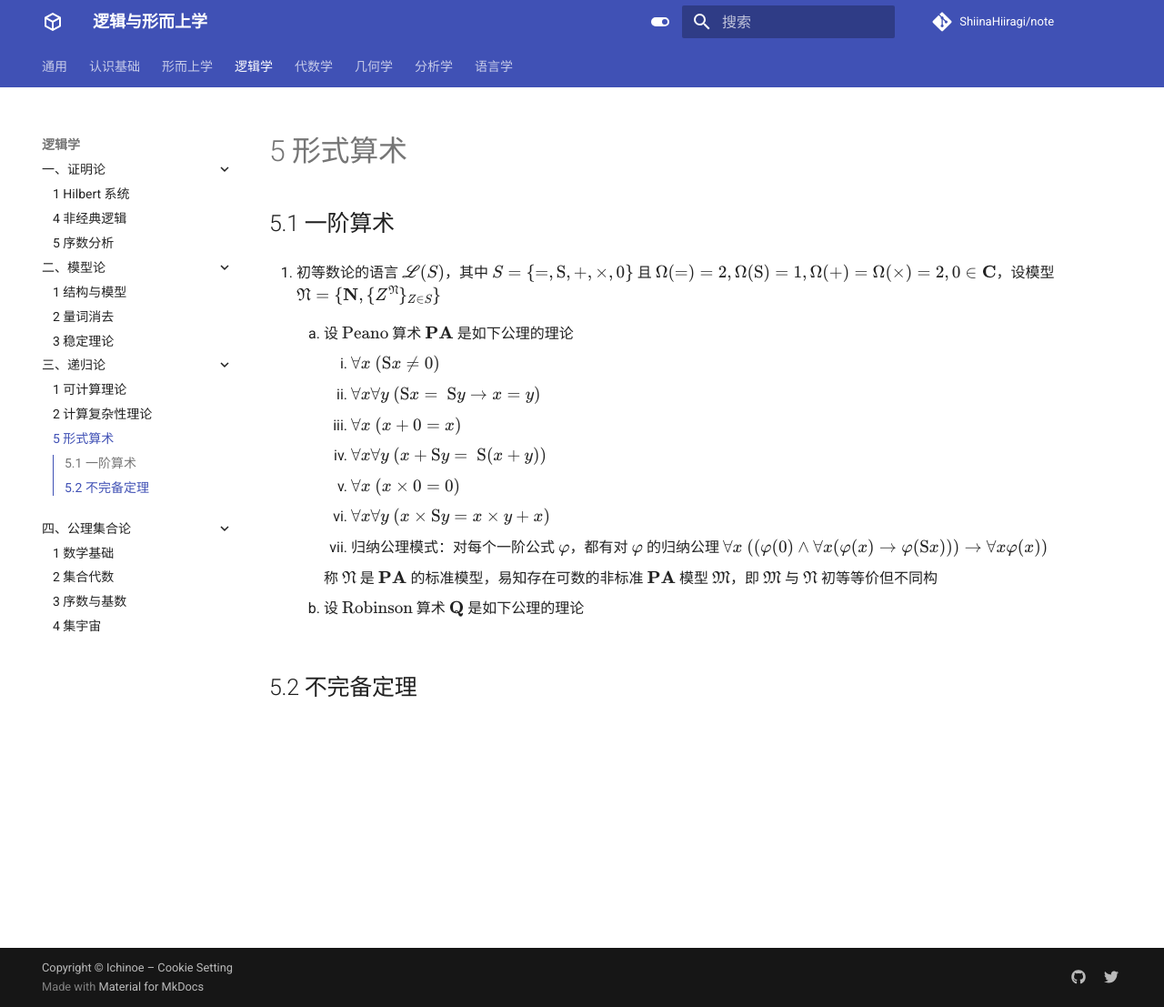
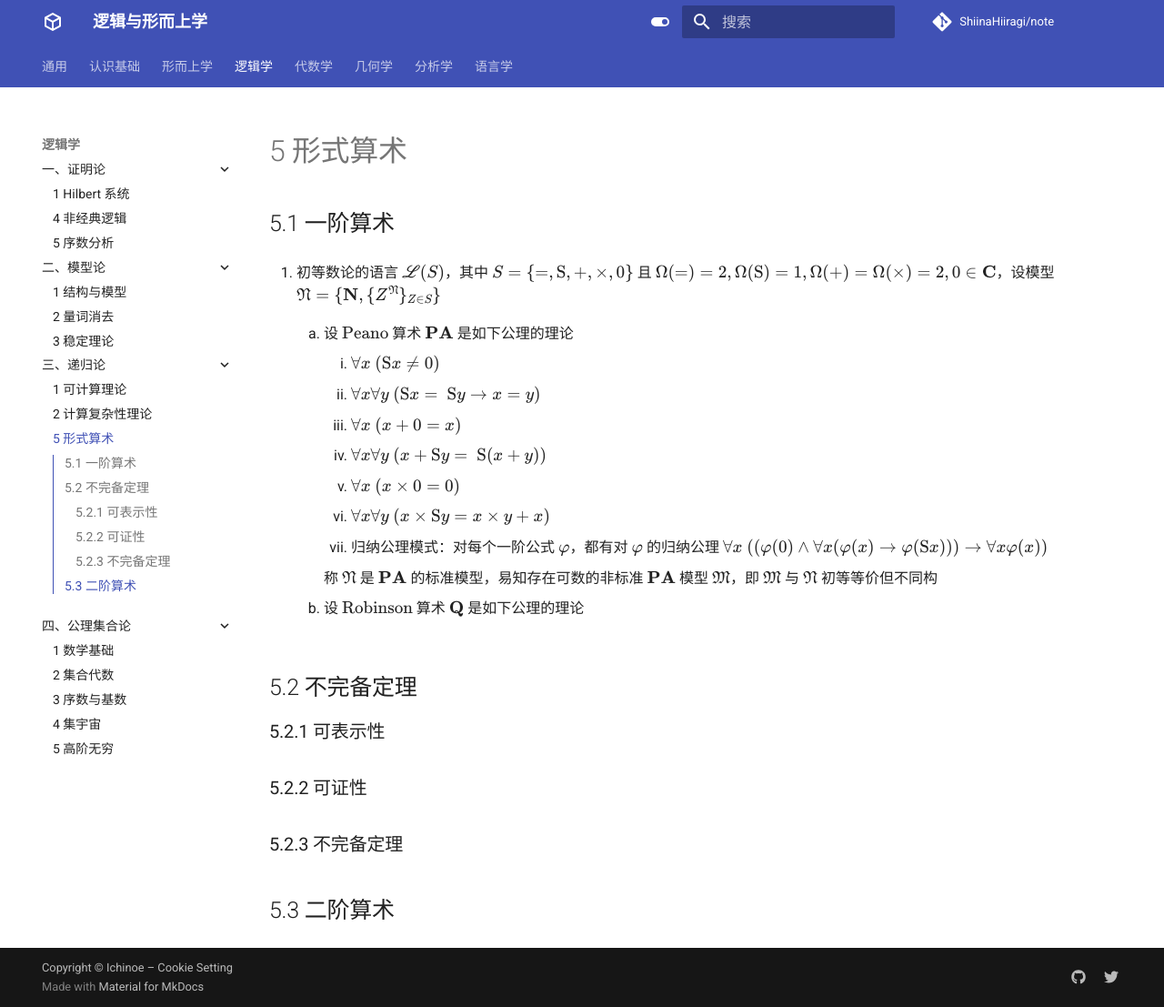
Before and after one commit to ShiinaHiiragi/note, an MkDocs documentation site: the page built from docs/logic/rec/arith.md, in a window 1280 px wide and 1107 px high. Shown: the whole window at 91% size. Built offline with MkDocs 1.6.1 and Material for MkDocs 9.7.7, drawn with Linux system fonts in a browser that asks for light colours; comment, search, counter and statistics services are not loaded.

Commit message:
change arrange

```diff
--- a/docs/logic/rec/arith.md
+++ b/docs/logic/rec/arith.md
@@ -16,3 +16,10 @@
     2. 设 $\text{Robinson}$ 算术 $\mathbf{Q}$ 是如下公理的理论
 
 ## 5.2 不完备定理
+### 5.2.1 可表示性
+
+### 5.2.2 可证性
+
+### 5.2.3 不完备定理
+
+## 5.3 二阶算术
--- a/mkdocs.yml
+++ b/mkdocs.yml
@@ -164,7 +164,7 @@
       - 2 集合代数: logic/set/alg.md
       - 3 序数与基数: logic/set/ord.md
       - 4 集宇宙: logic/set/univ.md
-      # - 5 高阶无穷: logic/set/card.md
+      - 5 高阶无穷: logic/set/card.md
   - 代数学:
     - 一、初等代数:
       - 1 解析式与初等函数: alg/elem/form.md
```
Also changed, not shown: docs/logic/set/univ.md (+3 -0 lines).
